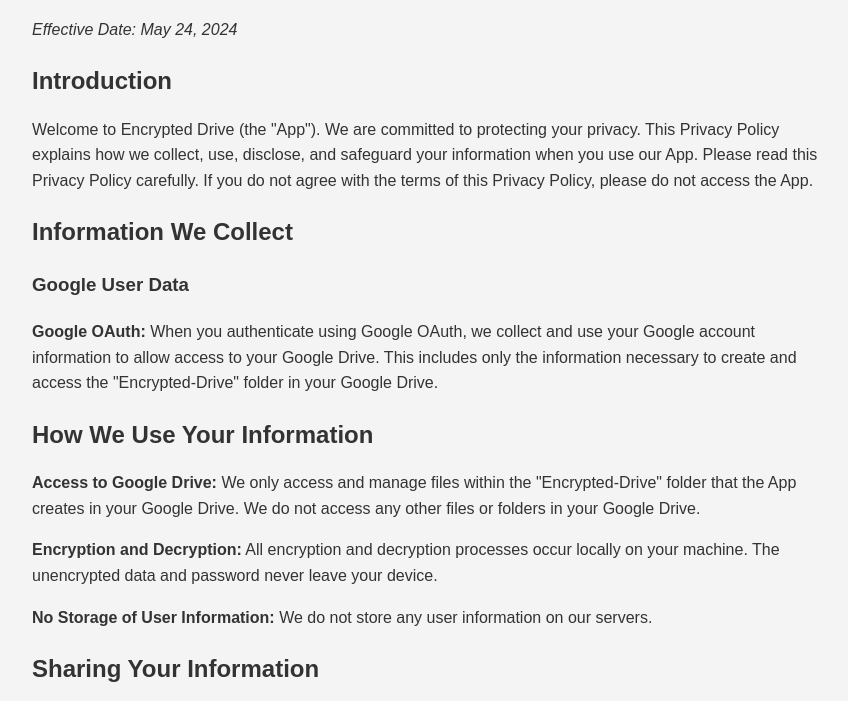
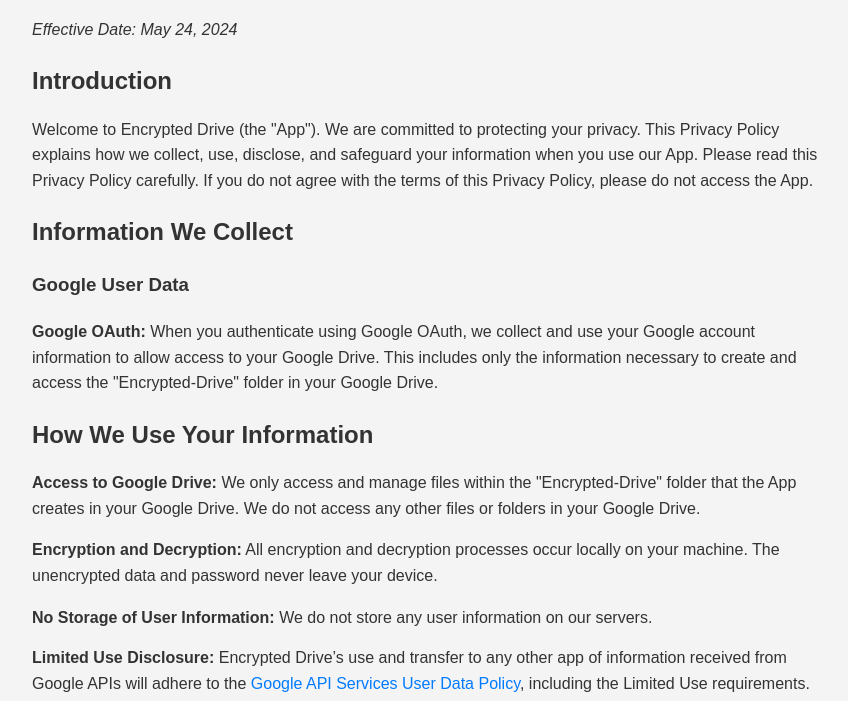
Before and after one commit to MusabNaik/privacy-policy, a plain HTML site: page index.html in a window 1280 px wide. Shown: the part 85-786 px from the top of the page, without its empty margins (208-1056 px from the left). Drawn offline with Linux system fonts and the light colour scheme.

Commit message:
Added Limited Use Disclosure

```diff
--- a/index.html
+++ b/index.html
@@ -75,6 +75,8 @@
     <p>
       <b>No Storage of User Information:</b> We do not store any user information on our servers.
     </p>
+      <b>Limited Use Disclosure:</b> Encrypted Drive’s use and transfer to any other app of information received from Google APIs will adhere to the <a href="https://developers.google.com/terms/api-services-user-data-policy#additional_requirements_for_specific_api_scopes">Google API Services User Data Policy</a>, including the Limited Use requirements.
+    </p>
 
     <h2>Sharing Your Information</h2>
     <p>
```
